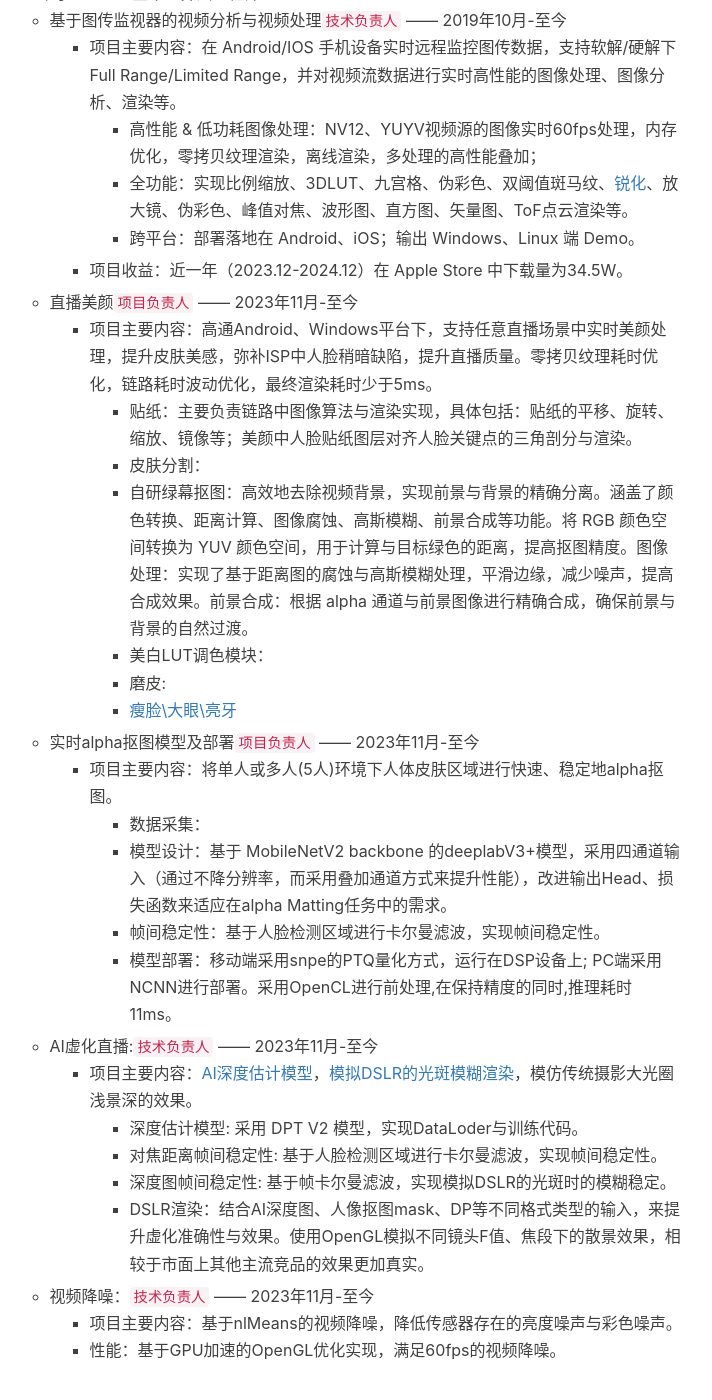
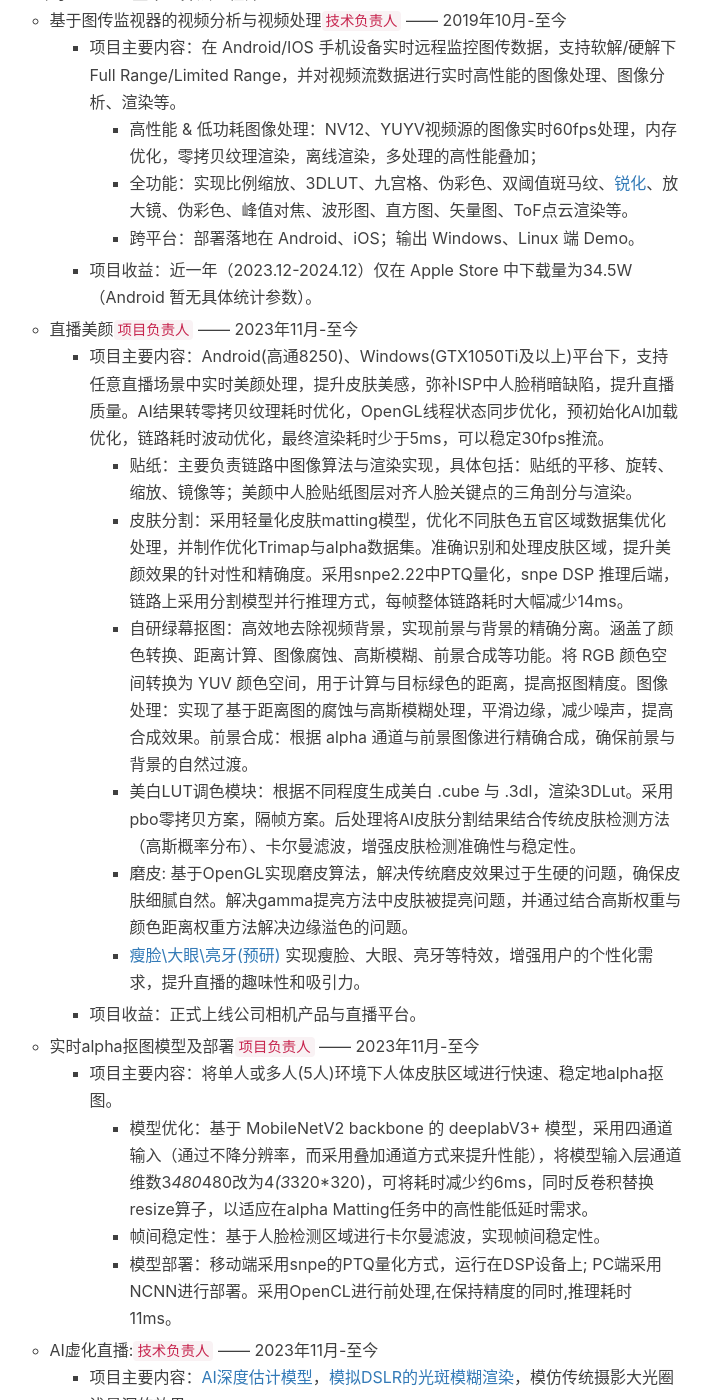
Before and after one commit to CSsaan/CSsaan.github.io, a Jekyll site: the page built from about.html, in a window 1280 px wide and 1400 px high, scrolled down 1819 px. Shown: the whole window, without its empty margins (198-910 px from the left). Built offline with Jekyll 4.4.1, drawn with Linux system fonts in a browser that asks for light colours; nearby versions of some CDN libraries; comment, search, counter and statistics services are not loaded; some of the changed text lies outside the part shown.

Commit message:
update aboutMe

```diff
--- a/_includes/about/zh.md
+++ b/_includes/about/zh.md
@@ -14,11 +14,6 @@
 
 #### [**开源项目**](/my/open-sources/)
 
-- **Android & windows Aplication**
-  - [Android Camera Special Effect by CS](https://github.com/CSsaan/Camera-Special-Effect-Face-Reshape):安卓美颜相机，瘦脸、大眼、亮牙。使用OpenCV+MNN+NCNN+GLM+OpenGLES3.0实现。
-  - [BokehDepthByCS](https://github.com/CSsaan/BokehDepthByCS):WindowsAI实时虚化软件。这是一个 C++17 CMake OpenGL 项目，模型使用 NCNN 和 MNN 部署，它包括以下render库：GLFW、Glew和glm，它还使用ImGui作为 GUI。
-  - [Matting Tool by CS](https://blog.csdn.net/sCs12321/article/details/124331491)：基于深度学习的人像抠图技术。
-  - [Interpolation Tool by CS](https://blog.csdn.net/sCs12321/article/details/124550893)：基于深度学习的图像插值技术。
 - **Computer Vision**
   - [Deep Learning of Machine Vision](https://github.com/CSsaan/Deep-learning-of-machine-vision)：探索深度学习在计算机视觉领域的应用。
   - [Vision-Trasformers Matting](https://github.com/CSsaan/EMA-ViTMatting#ema-vitmatting)：基于Transformer的人像抠图技术。
@@ -28,6 +23,11 @@
   - [OpenCV Demo](https://github.com/CSsaan/OpenCVtest)：OpenCV库的示例代码和应用。
 - **LLM**
   - [Lover LLaMA](https://gitee.com/cehs/lover_llama)：LLaMA的恋爱对话模型，包括数据集、微调、量化、合并、api部署等。
+- **Android & windows Aplication**
+  - [Android Camera Special Effect by CS](https://github.com/CSsaan/Camera-Special-Effect-Face-Reshape):安卓美颜相机，瘦脸、大眼、亮牙。使用OpenCV+MNN+NCNN+GLM+OpenGLES3.0实现。
+  - [BokehDepthByCS](https://github.com/CSsaan/BokehDepthByCS):WindowsAI实时虚化软件。这是一个 C++17 CMake OpenGL 项目，模型使用 NCNN 和 MNN 部署，它包括以下render库：GLFW、Glew和glm，它还使用ImGui作为 GUI。
+  - [Matting Tool by CS](https://blog.csdn.net/sCs12321/article/details/124331491)：基于深度学习的人像抠图技术（全网下载量1W+）。
+  - [Interpolation Tool by CS](https://blog.csdn.net/sCs12321/article/details/124550893)：基于深度学习的图像插值技术。
 - **OpenGL/Shader**
   - [7 Sharpen Methods](https://blog.csdn.net/sCs12321/article/details/129459772): 7种锐化方法介绍与C++、Python、shader、GLSL实现。
   - [OpenGL CMake by CS](https://github.com/CSsaan/OpenGL_CMake_CS)：一键使用CMake构建OpenGL项目，结合ImGui。
@@ -42,24 +42,24 @@
       - 高性能 & 低功耗图像处理：NV12、YUYV视频源的图像实时60fps处理，内存优化，零拷贝纹理渲染，离线渲染，多处理的高性能叠加；
       - 全功能：实现比例缩放、3DLUT、九宫格、伪彩色、双阈值斑马纹、[锐化](https://blog.csdn.net/sCs12321/article/details/129459772)、放大镜、伪彩色、峰值对焦、波形图、直方图、矢量图、ToF点云渲染等。
       - 跨平台：部署落地在 Android、iOS；输出 Windows、Linux 端 Demo。
-    - 项目收益：近一年（2023.12-2024.12）在 Apple Store 中下载量为34.5W。
+    - 项目收益：近一年（2023.12-2024.12）仅在 Apple Store 中下载量为34.5W（Android 暂无具体统计参数）。
   - 直播美颜`项目负责人`   ——   2023年11月-至今
-    - 项目主要内容：高通Android、Windows平台下，支持任意直播场景中实时美颜处理，提升皮肤美感，弥补ISP中人脸稍暗缺陷，提升直播质量。零拷贝纹理耗时优化，链路耗时波动优化，最终渲染耗时少于5ms。
+    - 项目主要内容：Android(高通8250)、Windows(GTX1050Ti及以上)平台下，支持任意直播场景中实时美颜处理，提升皮肤美感，弥补ISP中人脸稍暗缺陷，提升直播质量。AI结果转零拷贝纹理耗时优化，OpenGL线程状态同步优化，预初始化AI加载优化，链路耗时波动优化，最终渲染耗时少于5ms，可以稳定30fps推流。
       - 贴纸：主要负责链路中图像算法与渲染实现，具体包括：贴纸的平移、旋转、缩放、镜像等；美颜中人脸贴纸图层对齐人脸关键点的三角剖分与渲染。
-      - 皮肤分割：
+      - 皮肤分割：采用轻量化皮肤matting模型，优化不同肤色五官区域数据集优化处理，并制作优化Trimap与alpha数据集。准确识别和处理皮肤区域，提升美颜效果的针对性和精确度。采用snpe2.22中PTQ量化，snpe DSP 推理后端，链路上采用分割模型并行推理方式，每帧整体链路耗时大幅减少14ms。
       - 自研绿幕抠图：高效地去除视频背景，实现前景与背景的精确分离。涵盖了颜色转换、距离计算、图像腐蚀、高斯模糊、前景合成等功能。将 RGB 颜色空间转换为 YUV 颜色空间，用于计算与目标绿色的距离，提高抠图精度。图像处理：实现了基于距离图的腐蚀与高斯模糊处理，平滑边缘，减少噪声，提高合成效果。前景合成：根据 alpha 通道与前景图像进行精确合成，确保前景与背景的自然过渡。
-      - 美白LUT调色模块：
-      - 磨皮:
-      - [瘦脸\大眼\亮牙](https://github.com/CSsaan/Camera-Special-Effect-Face-Reshape)
+      - 美白LUT调色模块：根据不同程度生成美白 .cube 与 .3dl，渲染3DLut。采用pbo零拷贝方案，隔帧方案。后处理将AI皮肤分割结果结合传统皮肤检测方法（高斯概率分布）、卡尔曼滤波，增强皮肤检测准确性与稳定性。
+      - 磨皮: 基于OpenGL实现磨皮算法，解决传统磨皮效果过于生硬的问题，确保皮肤细腻自然。解决gamma提亮方法中皮肤被提亮问题，并通过结合高斯权重与颜色距离权重方法解决边缘溢色的问题。
+      - [瘦脸\大眼\亮牙(预研)](https://github.com/CSsaan/Camera-Special-Effect-Face-Reshape) 实现瘦脸、大眼、亮牙等特效，增强用户的个性化需求，提升直播的趣味性和吸引力。
+    - 项目收益：正式上线公司相机产品与直播平台。
   - 实时alpha抠图模型及部署`项目负责人`   ——   2023年11月-至今
     - 项目主要内容：将单人或多人(5人)环境下人体皮肤区域进行快速、稳定地alpha抠图。
-      - 数据采集：
-      - 模型设计：基于 MobileNetV2 backbone 的deeplabV3+模型，采用四通道输入（通过不降分辨率，而采用叠加通道方式来提升性能），改进输出Head、损失函数来适应在alpha Matting任务中的需求。
+      - 模型优化：基于 MobileNetV2 backbone 的 deeplabV3+ 模型，采用四通道输入（通过不降分辨率，而采用叠加通道方式来提升性能），将模型输入层通道维数3*480*480改为4*(3*320*320)，可将耗时减少约6ms，同时反卷积替换resize算子，以适应在alpha Matting任务中的高性能低延时需求。
       - 帧间稳定性：基于人脸检测区域进行卡尔曼滤波，实现帧间稳定性。
       - 模型部署：移动端采用snpe的PTQ量化方式，运行在DSP设备上; PC端采用NCNN进行部署。采用OpenCL进行前处理,在保持精度的同时,推理耗时11ms。
   - AI虚化直播:`技术负责人`   ——   2023年11月-至今
     - 项目主要内容：[AI深度估计模型](https://github.com/CSsaan/GitPod_Python/tree/main/Depth-Anything-V2-with-OpenGLBokeh-ONNX)，[模拟DSLR的光斑模糊渲染](https://blog.csdn.net/sCs12321/article/details/143893389)，模仿传统摄影大光圈浅景深的效果。
-      - 深度估计模型: 采用 DPT V2 模型，实现DataLoder与训练代码。
+      - 深度估计模型: 采用 DPT V2 单目深度估计模型，实现DataLoder与训练代码。同时提供轻量化的PyDNet2单目深度估计模型，模型转换MNN/NCNN格式，编写C++推流代码。
       - 对焦距离帧间稳定性: 基于人脸检测区域进行卡尔曼滤波，实现帧间稳定性。
       - 深度图帧间稳定性: 基于帧卡尔曼滤波，实现模拟DSLR的光斑时的模糊稳定。
       - DSLR渲染：结合AI深度图、人像抠图mask、DP等不同格式类型的输入，来提升虚化准确性与效果。使用OpenGL模拟不同镜头F值、焦段下的散景效果，相较于市面上其他主流竞品的效果更加真实。
```
